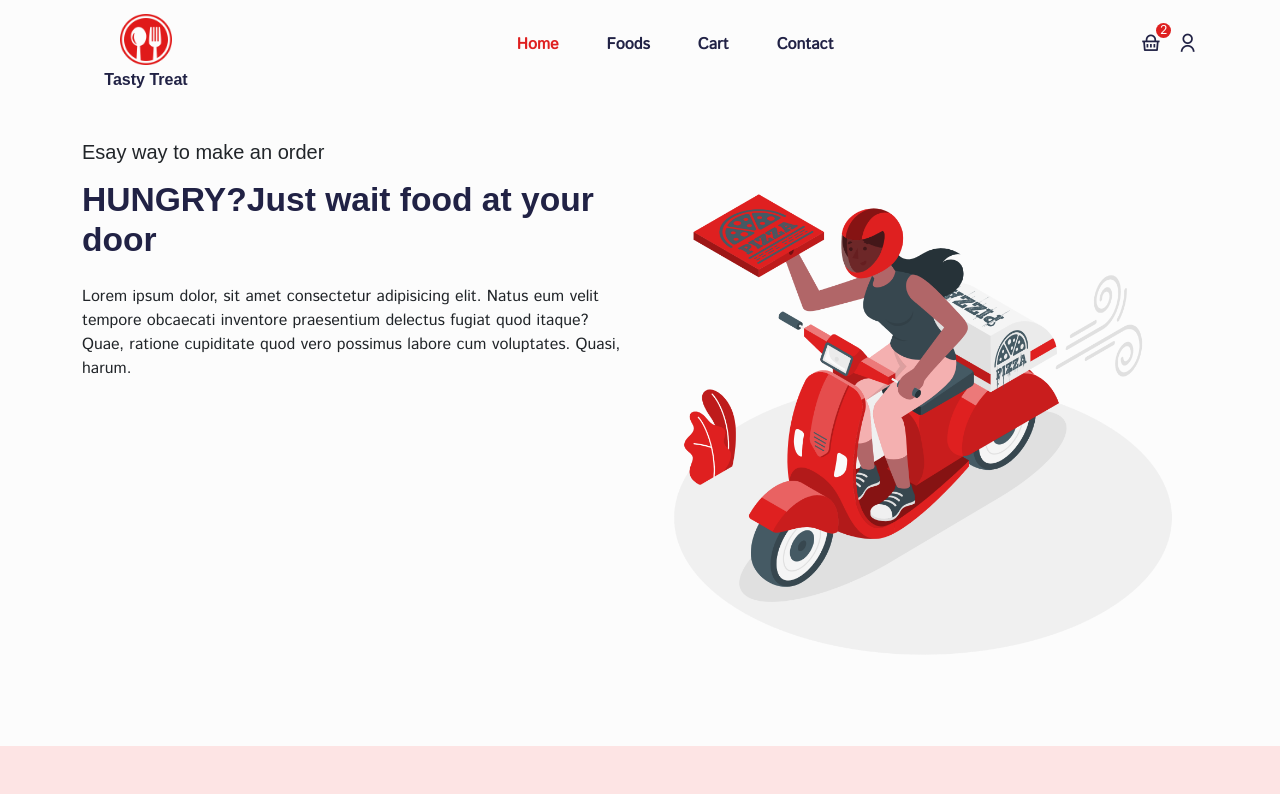
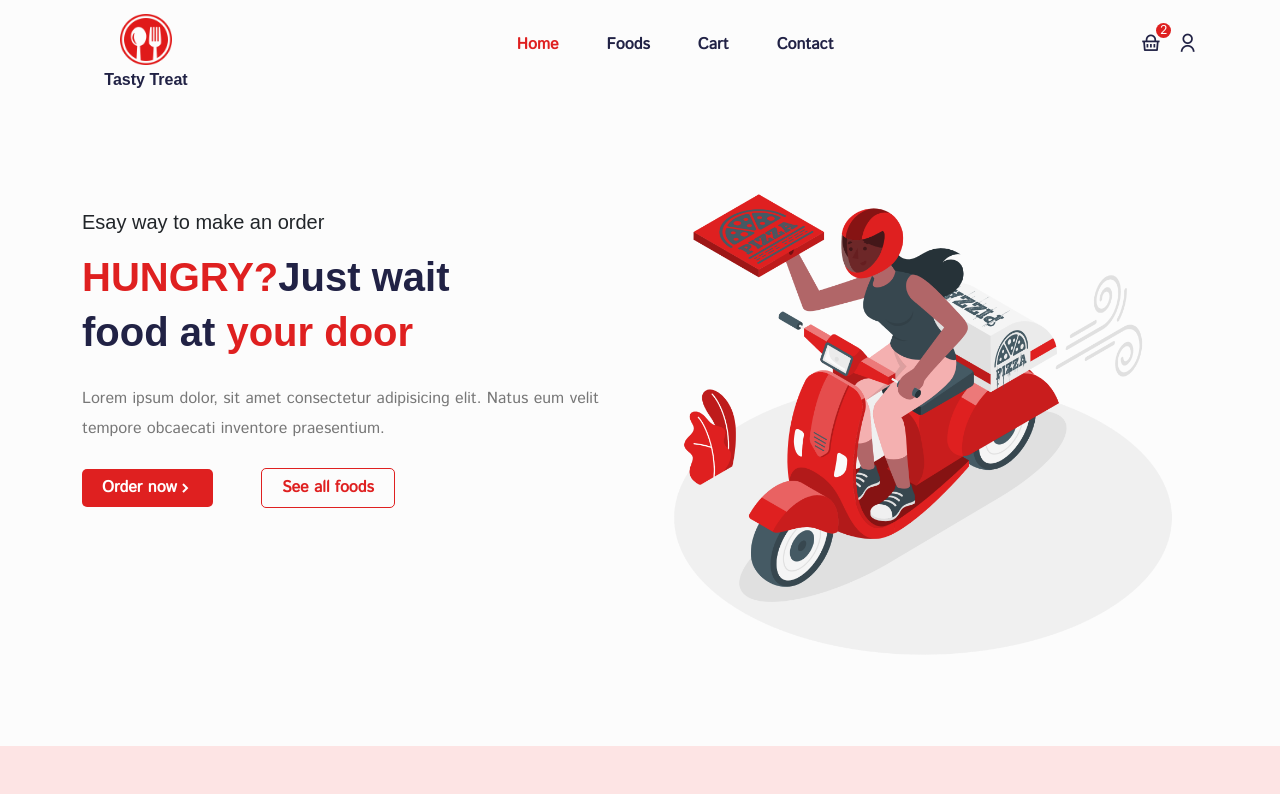
Before and after one commit to gholamreza-hasnzade/Reactjs-food-App-redux-toolkit, a React (Create React App) app: page /home in a window 1280 px wide. Shown: the top 794 px of the page. Built offline with nearby package versions, Linux system fonts and the light colour scheme; a web font is replaced by a local one.

Commit message:
fixed error

```diff
--- a/src/components/footer/Footer.jsx
+++ b/src/components/footer/Footer.jsx
@@ -55,7 +55,7 @@ const Footer = () => {
             <div className="newsletter">
               <input type="email" placeholder="Enter your email" />
               <span>
-                <i class="ri-send-plane-line"></i>
+                <i className="ri-send-plane-line"></i>
               </span>
             </div>
           </Col>
@@ -72,25 +72,25 @@ const Footer = () => {
               <p className="mb-0">Follow: </p>
               <span>
                 <Link to="https://www.linkedin.com/in/gholamreza-hasanzadeh-tabrizi-7004a4190">
-                  <i class="ri-linkedin-fill"></i>
+                  <i className="ri-linkedin-fill"></i>
                 </Link>
               </span>
 
               <span>
                 <Link to="https://github.com/gholamreza-hasnzade">
-                  <i class="ri-github-fill"></i>
+                  <i className="ri-github-fill"></i>
                 </Link>
               </span>
 
               <span>
                 <Link to="#">
-                  <i class="ri-youtube-line"></i>
+                  <i className="ri-youtube-line"></i>
                 </Link>
               </span>
 
               <span>
                 <Link to="#">
-                  <i class="ri-twitter-line"></i>
+                  <i className="ri-twitter-line"></i>
                 </Link>
               </span>
             </div>
--- a/src/pages/home/Home.jsx
+++ b/src/pages/home/Home.jsx
@@ -1,11 +1,11 @@
 import React from "react";
+import { Link } from "react-router-dom";
 import { Col, Container, Row } from "reactstrap";
 
 import Helmet from "../../components/helmet/Helmet";
 import { IMAGES } from "../../constants/content";
 
-
-import "./home.css"
+import "./home.css";
 const Home = () => {
   return (
     <Helmet title={"Home"}>
@@ -15,16 +15,28 @@ const Home = () => {
             <Col lg="6" md="6">
               <div className="hero__content">
                 <h5 className="mb-3">Esay way to make an order</h5>
-                <h1 className="mb-4">
-                  <span>HUNGRY?</span>Just wait food at<span> your door</span>
+                <h1 className="mb-4 hero__title">
+                  <span>HUNGRY?</span>Just wait <br /> food at
+                  <span> your door</span>
                 </h1>
 
                 <p>
                   Lorem ipsum dolor, sit amet consectetur adipisicing elit.
-                  Natus eum velit tempore obcaecati inventore praesentium
-                  delectus fugiat quod itaque? Quae, ratione cupiditate quod
-                  vero possimus labore cum voluptates. Quasi, harum.
+                  Natus eum velit tempore obcaecati inventore praesentium.
                 </p>
+
+                <div className="hero__btns d-flex align-items-center gap-5 mt-4">
+                  <button
+                    type="button"
+                    className="order__btn d-flex align-items-center justify-content-between"
+                  >
+                    Order now <i className="ri-arrow-right-s-line"></i>
+                  </button>
+
+                  <button className="all__foods-btn ">
+                    <Link to={"/foods"}>See all foods</Link>
+                  </button>
+                </div>
               </div>
             </Col>
 
--- a/src/pages/home/home.css
+++ b/src/pages/home/home.css
@@ -0,0 +1,44 @@
+.hero__content {
+  padding-top: 70px;
+}
+
+.hero__title {
+  font-size: 2.5rem;
+  line-height: 55px;
+}
+.hero__title span {
+  color: #df2020;
+}
+.hero__content p {
+  font-size: 1rem;
+  line-height: 30px;
+  color: #777;
+}
+
+.hero__btns button {
+  border: none;
+  outline: none;
+  padding: 7px 20px;
+  border-radius: 5px;
+  cursor: pointer;
+  font-weight: 600;
+}
+
+.order__btn {
+  background: #df2020;
+  color: #fff;
+  transition: 0.2s;
+}
+.order__btn:hover{
+    background: #212245;
+}
+.all__foods-btn {
+  background: transparent;
+  border: 1px solid #df2020 !important;
+}
+.all__foods-btn a {
+  color: #df2020;
+}
+.all__foods-btn a:hover {
+  color: #df2020;
+}
```
